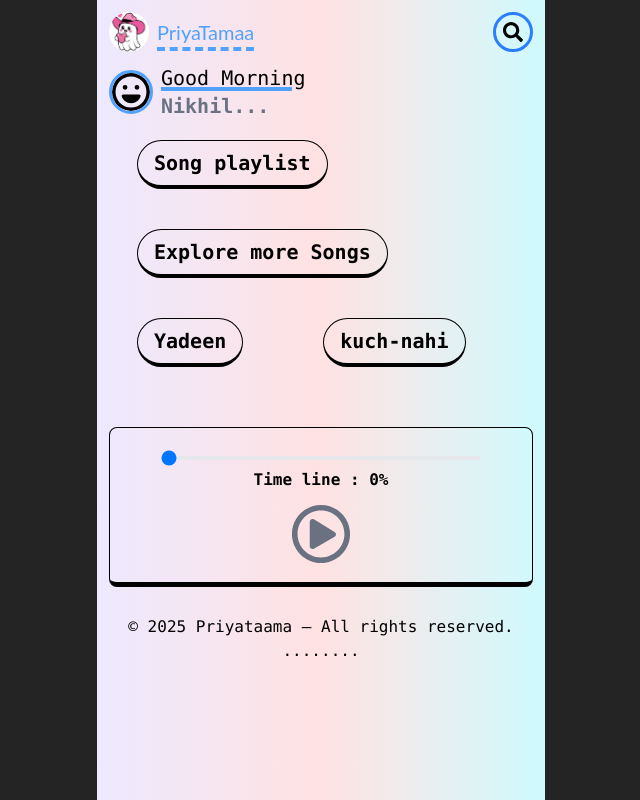
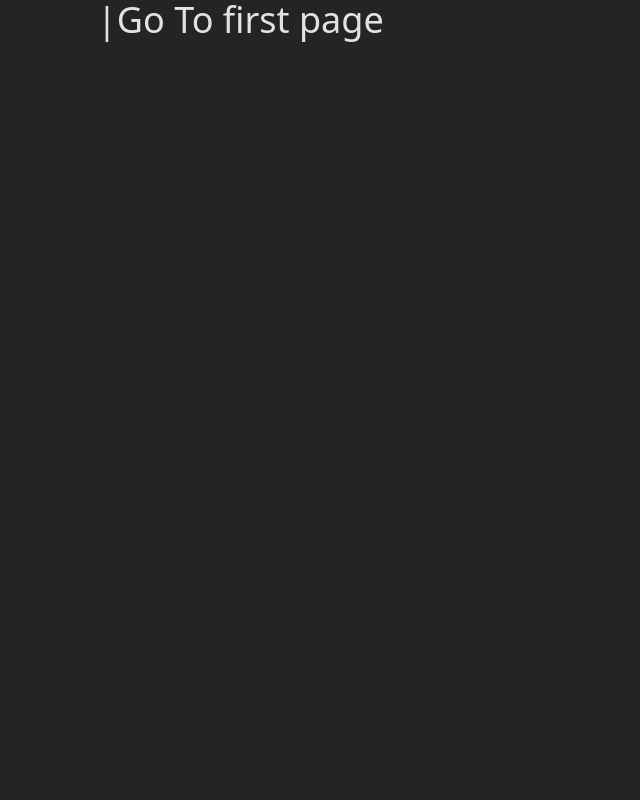
Before and after one commit to nikhil-tiwari1419/Priyatamaa, a React (Vite) app: page / in a window 1280 px wide. Shown: the whole page, without its empty margins (319-959 px from the left). Built offline with nearby package versions, Linux system fonts and the light colour scheme.

Commit message:
bg change'

```diff
--- a/src/App.jsx
+++ b/src/App.jsx
@@ -1,4 +1,5 @@
 import './App.css'
+import Main from "./pages/Main";
 import Firstpage from "./pages/Firstpage";
 import SecondPage from "./pages/SecondPage";
 import Thirdpage from "./pages/Thirdpage";
@@ -13,7 +14,8 @@ function App() {
 
       <BrowserRouter>
         <Routes>
-          <Route path="/" element={<Firstpage />}/>
+          <Route path="/" element={<Main />}/>
+          <Route path="/Firstpage" element={<Firstpage />}/>
           <Route path="/SecondPage" element={<SecondPage />}/>
           <Route path="/Thirdpage" element={<Thirdpage />}/>
           <Route path="/Fourthpage" element={<Fourthpage />}/>
--- a/src/pages/Firstpage.jsx
+++ b/src/pages/Firstpage.jsx
@@ -3,7 +3,7 @@ import { useNavigate } from "react-router-dom";
 import { FaRegPlayCircle } from "react-icons/fa";
 import { FaRegPauseCircle } from "react-icons/fa";
 import { FaSearch } from "react-icons/fa";
-import { FaRegFaceLaugh } from "react-icons/fa6";
+import { HiSun } from "react-icons/hi";
 
 function Firstpage() {
     const direction = useNavigate();
@@ -44,10 +44,10 @@ function Firstpage() {
     };
 
     return (
-        <div className='relative w-full mx-auto font-mono max-w-md bg-gradient-to-r from-violet-100 via-red-100 to-cyan-100 min-h-screen text-black'>
+        <div className='relative w-full mx-auto font-mono max-w-md bg-gradient-to-b from-gray-300 via-blue-100 to-gray-400 min-h-screen text-black'>
             {/* Title */}
-            <div className='flex justify-between items-center pt-3 px-3'>
-            <span className=' text-blue-400 items-center flex font-style gap-2 text-xl underline decoration-4 decoration-dashed underline-offset-7'>
+            <div className='flex bg-black/50 justify-between items-center pt-3 pb-2 px-3'>
+                <span className=' text-blue-800 items-center flex font-style gap-2 text-xl underline decoration-4 decoration-amber-300 decoration-dashed underline-offset-7'>
                     {/* img */}
                     <img
                         className='w-10 h-10 rounded-full'
@@ -60,9 +60,9 @@ function Firstpage() {
                     <FaSearch />
                 </span>
             </div>
-
-            <div className='px-3 mt-3 flex items-center gap-2'>
-                <FaRegFaceLaugh  className='text-4xl border-3 rounded-full border-blue-400 w-11 h-11 '/>
+            {/* <hr className='mt-2' /> */}
+            <div className='px-3 mt-1 flex justify-center items-center gap-2'>
+                <HiSun className='text-4xl border-3 rounded-full border-blue-400 w-11 h-11 ' />
                 <div className='flex flex-col leading-tight'>
                     <h3 className='underline underline-offset-2 decoration-4 decoration-blue-400 text-xl '>Good Morning</h3>
                     <div className='text-gray-500 text-xl font-semibold '>Nikhil...</div>
--- /dev/null
+++ b/src/pages/Main.jsx
@@ -0,0 +1,22 @@
+import React from 'react'
+import { useNavigate } from 'react-router-dom'
+
+function Main() {
+    const navigate = useNavigate();
+    const GoToFirstpage = () => {
+        navigate("/Firstpage")
+    }
+    return (
+        <div className='bg-blend-soft-light min-h-screen max-w-md mx-auto '>
+            <button
+            className='text-4xl'
+                onClick={GoToFirstpage}
+            >
+                |Go To first page
+            </button>
+
+        </div>
+    )
+}
+
+export default Main
--- a/src/pages/SecondPage.jsx
+++ b/src/pages/SecondPage.jsx
@@ -119,7 +119,7 @@ function SecondPage() {
       {/* Back Button */}
       <button
         className="mx-10 font-bold text-violet-600 text-2xl"
-        onClick={() => navigate("/")}
+        onClick={() => navigate("/Firstpage")}
       >
         <FaRegArrowAltCircleLeft />
       </button>
--- a/src/pages/Thirdpage.jsx
+++ b/src/pages/Thirdpage.jsx
@@ -9,7 +9,7 @@ function Thirdpage() {
 
   const direction = useNavigate();
   const firsthpage = () => {
-    direction("/")
+    direction("/Firstpage")
   }
   const CardData = [
     {
```
Lines whose indentation alone changed are shown as unchanged.
